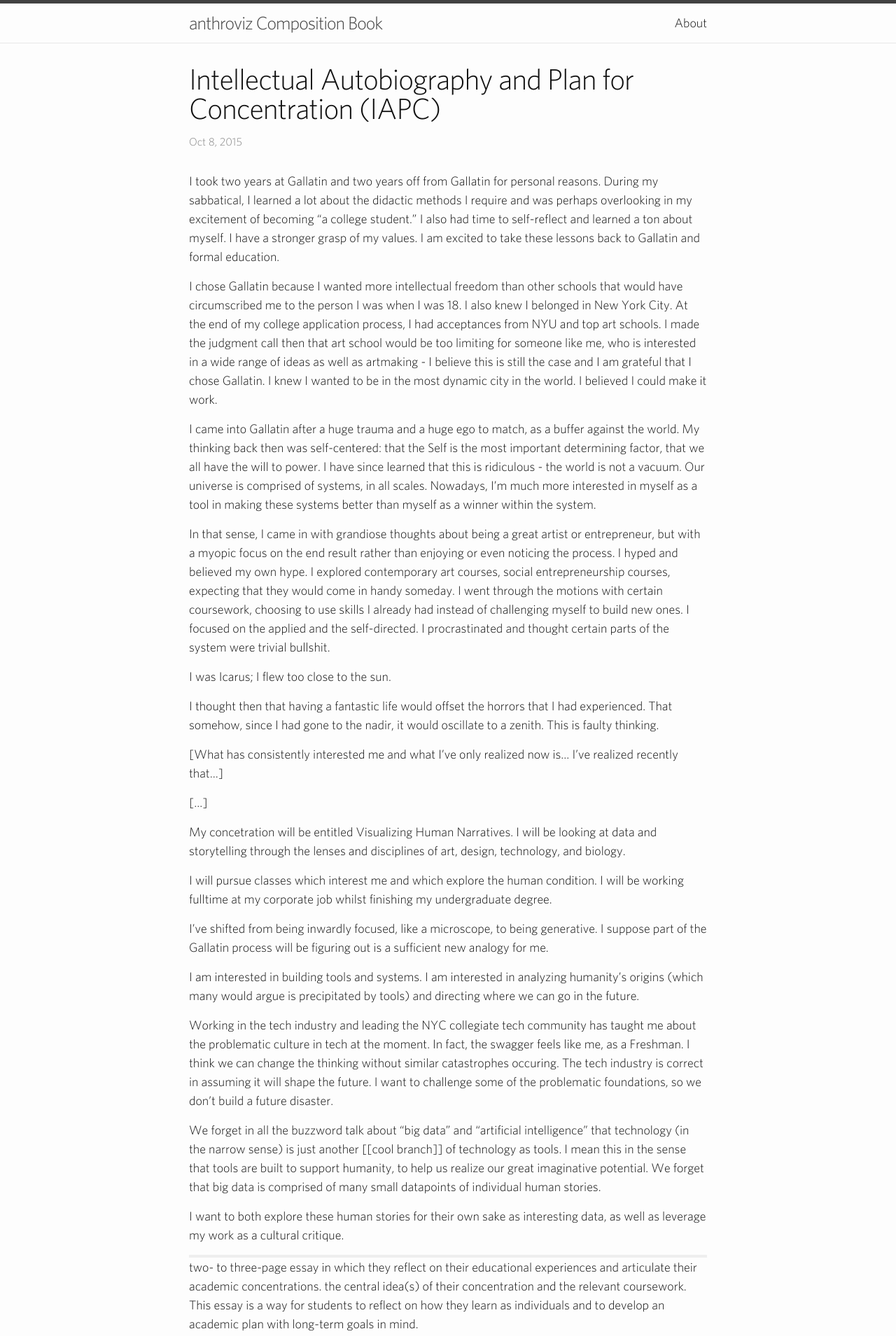
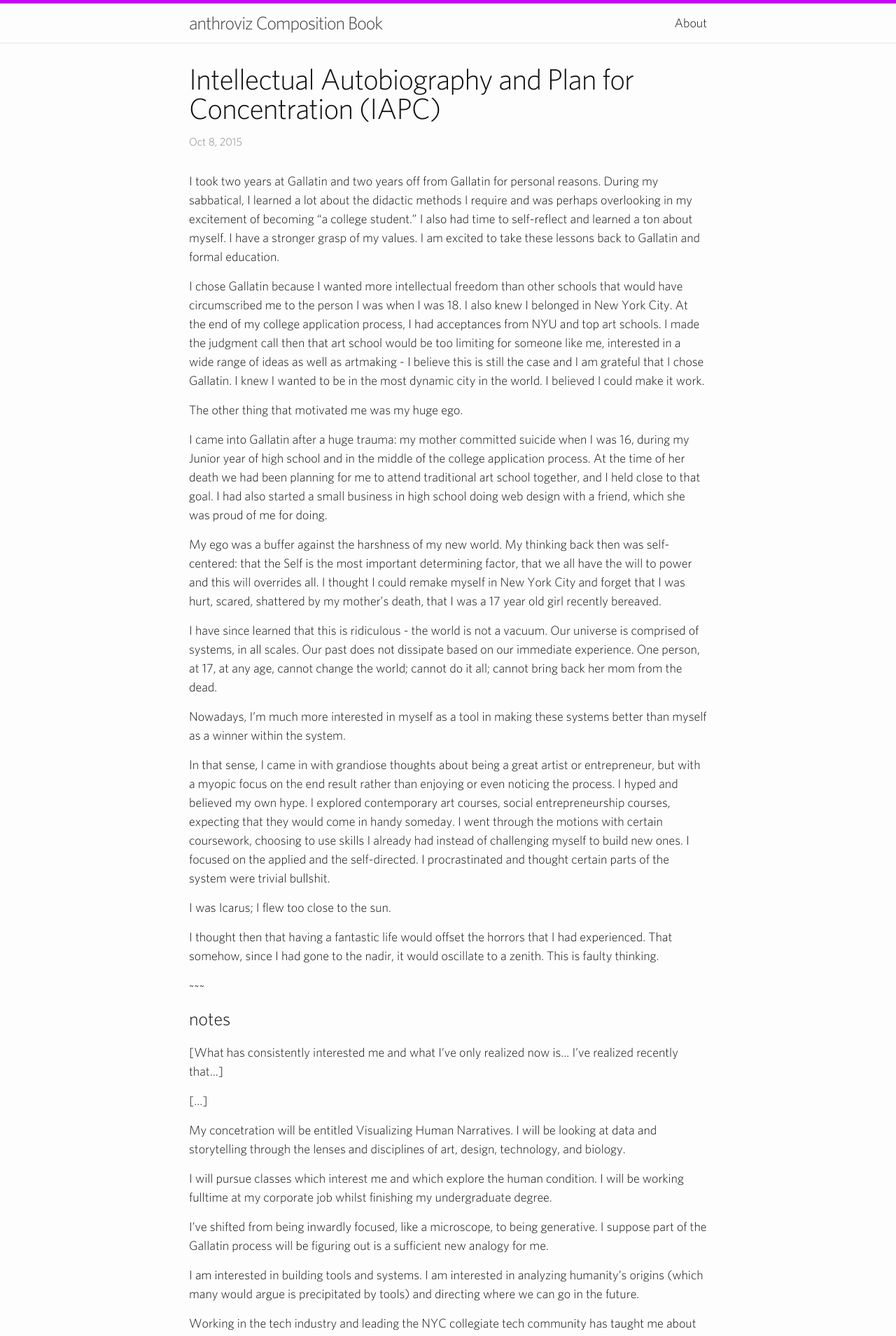
Before and after one commit to anthroviz/compbook, a Jekyll site: the page built from _posts/2015-10-10-iapc.markdown, in a window 1280 px wide. Shown: the top 1909 px of the page at 70% size. Built offline with Jekyll 4.4.1, drawn with Linux system fonts in a browser that asks for light colours; nearby versions of some CDN libraries; some of the changed text lies outside the part shown.

Commit message:
more details for IAPC from halloween haxx plus adjusting brand color

```diff
--- a/_posts/2015-10-10-iapc.markdown
+++ b/_posts/2015-10-10-iapc.markdown
@@ -8,15 +8,29 @@ permalink: /iapc/
 
 I took two years at Gallatin and two years off from Gallatin for personal reasons. During my sabbatical, I learned a lot about the didactic methods I require and was perhaps overlooking in my excitement of becoming "a college student." I also had time to self-reflect and learned a ton about myself. I have a stronger grasp of my values. I am excited to take these lessons back to Gallatin and formal education.
 
-I chose Gallatin because I wanted more intellectual freedom than other schools that would have circumscribed me to the person I was when I was 18. I also knew I belonged in New York City. At the end of my college application process, I had acceptances from NYU and top art schools. I made the judgment call then that art school would be too limiting for someone like me, who is interested in a wide range of ideas as well as artmaking - I believe this is still the case and I am grateful that I chose Gallatin. I knew I wanted to be in the most dynamic city in the world. I believed I could make it work.
+I chose Gallatin because I wanted more intellectual freedom than other schools that would have circumscribed me to the person I was when I was 18. I also knew I belonged in New York City. At the end of my college application process, I had acceptances from NYU and top art schools. I made the judgment call then that art school would be too limiting for someone like me, interested in a wide range of ideas as well as artmaking - I believe this is still the case and I am grateful that I chose Gallatin. I knew I wanted to be in the most dynamic city in the world. I believed I could make it work.
 
-I came into Gallatin after a huge trauma and a huge ego to match, as a buffer against the world. My thinking back then was self-centered: that the Self is the most important determining factor, that we all have the will to power. I have since learned that this is ridiculous - the world is not a vacuum. Our universe is comprised of systems, in all scales. Nowadays, I'm much more interested in myself as a tool in making these systems better than myself as a winner within the system.
+The other thing that motivated me was my huge ego.
+
+I came into Gallatin after a huge trauma: my mother committed suicide when I was 16, during my Junior year of high school and in the middle of the college application process. At the time of her death we had been planning for me to attend traditional art school together, and I held close to that goal. I had also started a small business in high school doing web design with a friend, which she was proud of me for doing.
+
+My ego was a buffer against the harshness of my new world. My thinking back then was self-centered: that the Self is the most important determining factor, that we all have the will to power and this will overrides all. I thought I could remake myself in New York City and forget that I was hurt, scared, shattered by my mother's death, that I was a 17 year old girl recently bereaved.
+
+I have since learned that this is ridiculous - the world is not a vacuum. Our universe is comprised of systems, in all scales. Our past does not dissipate based on our immediate experience. One person, at 17, at any age, cannot change the world; cannot do it all; cannot bring back her mom from the dead.
+
+Nowadays, I'm much more interested in myself as a tool in making these systems better than myself as a winner within the system.
 
 In that sense, I came in with grandiose thoughts about being a great artist or entrepreneur, but with a myopic focus on the end result rather than enjoying or even noticing the process. I hyped and believed my own hype. I explored contemporary art courses, social entrepreneurship courses, expecting that they would come in handy someday. I went through the motions with certain coursework, choosing to use skills I already had instead of challenging myself to build new ones. I focused on the applied and the self-directed. I procrastinated and thought certain parts of the system were trivial bullshit.
 
 I was Icarus; I flew too close to the sun.
 
 I thought then that having a fantastic life would offset the horrors that I had experienced. That somehow, since I had gone to the nadir, it would oscillate to a zenith. This is faulty thinking.
+
+
+~~~
+
+### notes
+
 
 [What has consistently interested me and what I've only realized now is... I've realized recently that...]
 
@@ -36,7 +50,23 @@ We forget in all the buzzword talk about "big data" and "artificial intelligence
 
 I want to both explore these human stories for their own sake as interesting data, as well as leverage my work as a cultural critique.
 
+I am inspired by win-win situations.
+
+All these lessons learned through drawing and painting praxis are applicable here.
+
+Meta communities // Onions // Layers // Contexts // figurative-representative is about seeing clearly, I used to do portraiture a lot. Seeing things for what thing sare. Improvising and riffing means training. Seeing what could be, based on an intuitive learned knowledge of what is
+
+Become someone who makes things happen instead of waiting around and stewing - understanding that other people also yearn and feel awkward. Now that I've obtained some power, I want to use that for good and help other people up.
+
+Intentional communities
+
+She loves fostering inclusive communities and connecting worthy people, especially in the tech industry. Others have used the following analogies to describe her: a radar, an interpersonal basket-weaver, a Swiss Army Knife, and a simulated stimulant.
+
+Connecting the dots - people, ideas
+
 ---
+
+### Goals
 
 two- to three-page essay in which they reflect on their educational experiences and articulate their academic concentrations. the central idea(s) of their concentration and the relevant coursework. This essay is a way for students to reflect on how they learn as individuals and to develop an academic plan with long-term goals in mind.
 
--- a/_sass/_layout.scss
+++ b/_sass/_layout.scss
@@ -2,7 +2,7 @@
  * Site header
  */
 .site-header {
-    border-top: 5px solid $grey-color-dark;
+    border-top: 5px solid $brand-color;
     border-bottom: 1px solid $grey-color-light;
     min-height: 56px;
 
--- a/css/main.scss
+++ b/css/main.scss
@@ -15,7 +15,7 @@ $spacing-unit:     30px;
 
 $text-color:       #111;
 $background-color: #fdfdfd;
-$brand-color:      #2a7ae2;
+$brand-color:      #cc00ff;
 
 $grey-color:       #828282;
 $grey-color-light: lighten($grey-color, 40%);
```
